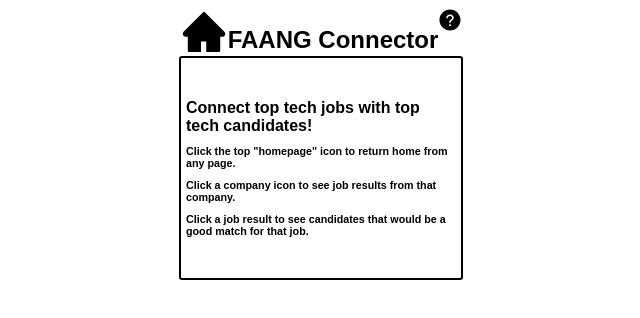
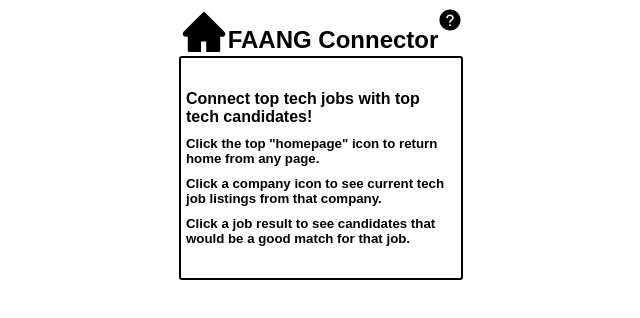
Before and after one commit to ZacharyLasky/faang-connector-server, a React (Create React App) app in the folder client/: page / in a window 1280 px wide. Both pictures are taken after a click on the element 769 px from the left and 32 px from the top of the page. Shown: the top 318 px of the page, without its empty margins (319-959 px from the left). Built offline with nearby package versions, Linux system fonts and the light colour scheme; no server answers.

Commit message:
change about

```diff
--- a/client/src/components/About.js
+++ b/client/src/components/About.js
@@ -6,7 +6,9 @@
     <Container className="about-container" title="About Website">
       <Title>Connect top tech jobs with top tech candidates!</Title>
       <Directions>Click the top "homepage" icon to return home from any page.</Directions>
-      <Directions>Click a company icon to see job results from that company.</Directions>
+      <Directions>
+        Click a company icon to see current tech job listings from that company.
+      </Directions>
       <Directions>
         Click a job result to see candidates that would be a good match for that job.
       </Directions>
@@ -30,6 +32,6 @@
   margin: 5px;
 `;
 
-const Directions = styled('h6')`
+const Directions = styled('h5')`
   margin: 5px;
 `;
```
